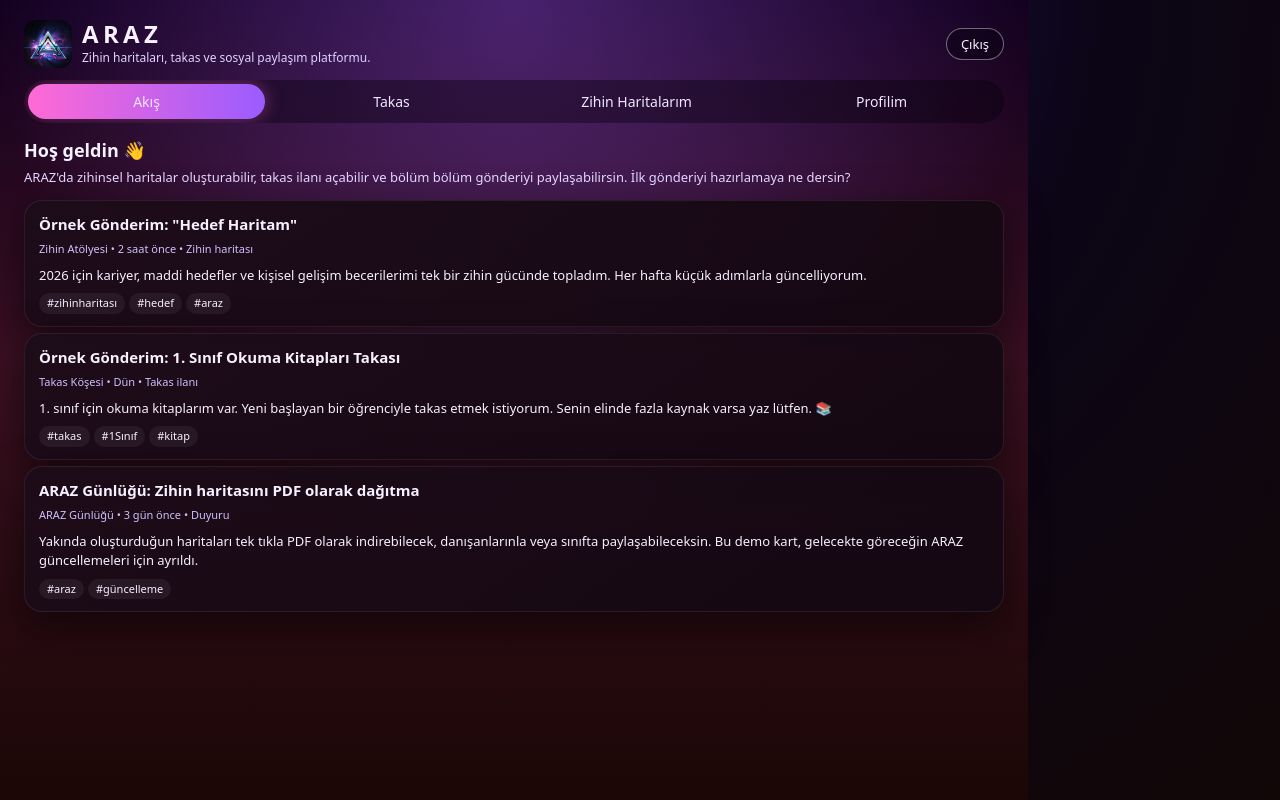
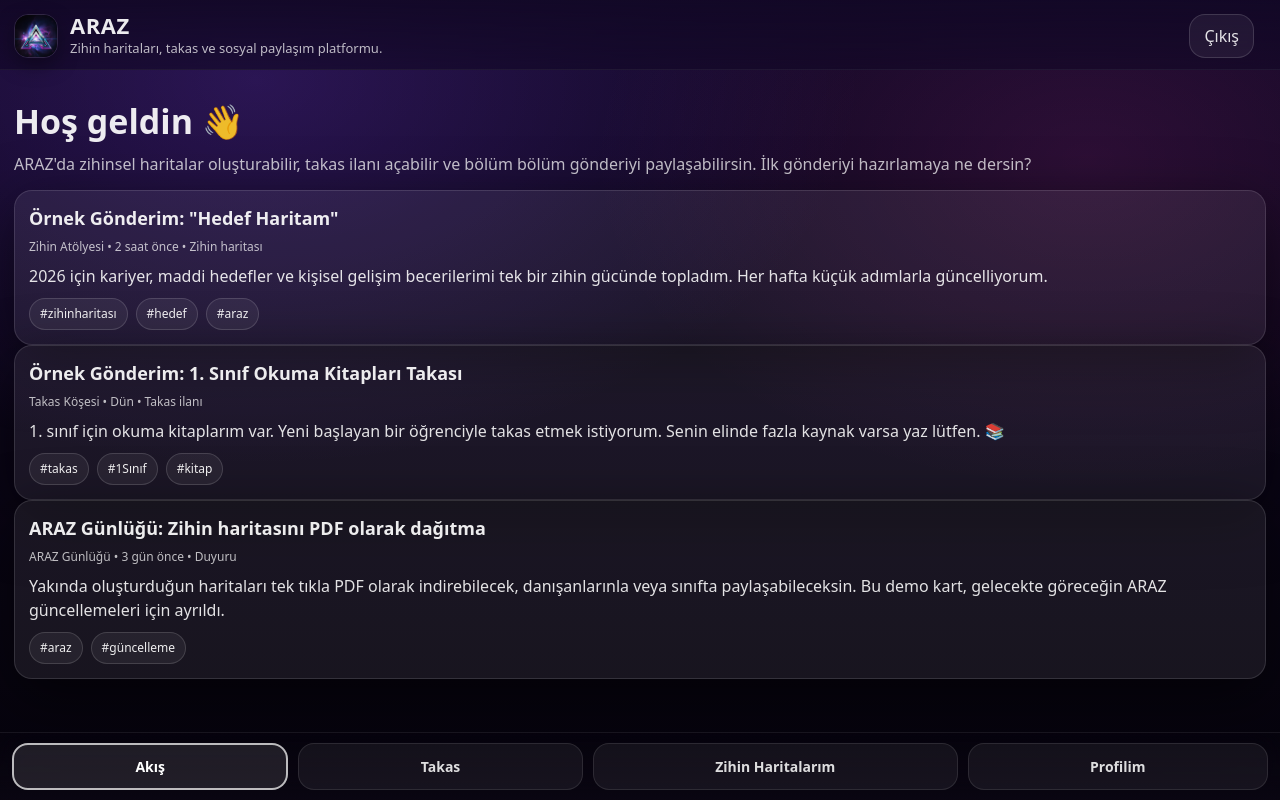
Before and after one commit to araz3110/araz-social, a React (Vite) app: page / in a window 1280 px wide. Both pictures are taken after a click on the button "Yapılandırma Olmadan Test Et". Built offline with nearby package versions, Linux system fonts and the light colour scheme; no server answers.

Commit message:
Update App.css

```diff
--- a/src/App.css
+++ b/src/App.css
@@ -1,387 +1,380 @@
-/* GENEL RESET */
-*,
-*::before,
-*::after {
-  box-sizing: border-box;
+/* =========================
+   ARAZ - App.css (FINAL PURPLE)
+   ========================= */
+
+:root{
+  --bg1:#05030b;         /* en koyu */
+  --bg2:#120826;         /* mor taban */
+  --glow1: rgba(135,70,255,.22);
+  --glow2: rgba(255,70,200,.12);
+
+  --glass: rgba(255,255,255,.07);
+  --glass2: rgba(255,255,255,.10);
+  --stroke: rgba(255,255,255,.12);
+
+  --text: rgba(255,255,255,.92);
+  --muted: rgba(255,255,255,.72);
+
+  --shadow: 0 18px 60px rgba(0,0,0,.55);
+  --radius: 18px;
 }
 
-html,
-body,
-#root {
-  margin: 0;
-  padding: 0;
-  height: 100%;
-  font-family: system-ui, -apple-system, BlinkMacSystemFont, "Segoe UI",
-    sans-serif;
-  background: radial-gradient(circle at top, #281158 0%, #0b0516 45%, #120707 100%);
-  color: #f9f5ff;
+*{ box-sizing:border-box; }
+html,body{ height:100%; }
+
+body{
+  margin:0;
+  font-family: system-ui, -apple-system, Segoe UI, Roboto, Arial, sans-serif;
+  color: var(--text);
+
+  /* Purple theme */
+  background:
+    radial-gradient(1100px 700px at 20% 10%, var(--glow1), transparent 55%),
+    radial-gradient(900px 600px at 85% 20%, var(--glow2), transparent 55%),
+    linear-gradient(180deg, var(--bg2), var(--bg1));
 }
 
-/* YÜKLENİYOR EKRANI */
-
-.loading-text {
-  color: #f5ecff;
-  font-size: 16px;
+/* =========================
+   Shell + Layout
+   ========================= */
+.app-shell{
+  min-height:100vh;
+  display:flex;
+  flex-direction:column;
 }
 
-/* LOGIN EKRANI */
+/* ============== TOP BAR (çakışma fix) ============== */
+.top-bar{
+  position: sticky;
+  top:0;
+  z-index: 80;
 
-.fullscreen-bg {
-  min-height: 100vh;
-  display: flex;
-  align-items: center;
-  justify-content: center;
-  padding: 24px 12px;
-  background:
-    radial-gradient(circle at top, rgba(173, 96, 255, 0.3), transparent 60%),
-    linear-gradient(180deg, #060313 0%, #130718 45%, #19080c 100%);
-  background-attachment: fixed;
+  padding: 14px 14px 10px;
+  background: linear-gradient(180deg, rgba(18,8,38,.92), rgba(18,8,38,.62));
+  backdrop-filter: blur(14px);
+  -webkit-backdrop-filter: blur(14px);
+  border-bottom: 1px solid rgba(255,255,255,.06);
+
+  /* Çıkış + logo çakışmasın */
+  display:grid;
+  grid-template-columns: auto 1fr auto;
+  align-items:center;
+  gap:12px;
 }
 
-.login-card {
-  width: 100%;
-  max-width: 420px;
-  background: rgba(15, 10, 25, 0.92);
-  border-radius: 24px;
-  padding: 24px 20px 20px;
-  box-shadow: 0 18px 60px rgba(0, 0, 0, 0.7);
-  backdrop-filter: blur(20px);
-  border: 1px solid rgba(255, 255, 255, 0.07);
-  text-align: center;
+.brand{
+  display:grid;
+  grid-template-columns: auto 1fr;
+  align-items:center;
+  gap:12px;
+  min-width:0;
 }
 
-.login-logo {
-  width: 72px;
-  height: 72px;
-  border-radius: 18px;
+.brand-logo{
+  width: 44px;
+  height: 44px;
+  border-radius: 14px;
   object-fit: cover;
-  margin-bottom: 8px;
+  border: 1px solid rgba(255,255,255,.12);
+  box-shadow: 0 8px 20px rgba(0,0,0,.35);
 }
 
-.login-title {
-  margin: 0;
-  font-size: 28px;
-  letter-spacing: 0.12em;
+.brand-text{ min-width:0; }
+
+.brand-text h1{
+  margin:0;
+  font-size: 22px;
+  letter-spacing:.5px;
+  line-height:1.05;
 }
 
-.login-subtitle {
-  margin: 4px 0 16px;
-  font-size: 14px;
-  color: #ddd0ff;
+.brand-text p{
+  margin:2px 0 0;
+  font-size: 13px;
+  color: var(--muted);
+  overflow:hidden;
+  text-overflow: ellipsis;
+  white-space: nowrap;
+  max-width: 100%;
 }
 
-.login-warning {
-  font-size: 12px;
-  text-align: left;
-  background: rgba(255, 215, 0, 0.08);
-  border: 1px solid rgba(255, 215, 0, 0.5);
-  border-radius: 12px;
-  padding: 8px 10px;
-  color: #ffeaa7;
-  margin-bottom: 16px;
+/* Çıkış butonu */
+.top-bar .ghost-button{
+  justify-self:end;
+  white-space:nowrap;
+  flex:0 0 auto;
+  padding: 10px 14px;
 }
 
-/* Login toggle */
-
-.login-toggle {
-  display: flex;
-  gap: 8px;
-  margin-bottom: 12px;
+/* İçerik alanı */
+.content{
+  padding: 18px 14px 120px; /* alt menü için yer */
+}
+.page{
+  padding-bottom: 140px; /* alt menü + fab güvenli */
 }
 
-.toggle-btn {
-  flex: 1;
-  padding: 8px 0;
-  border-radius: 999px;
-  border: 0;
-  font-size: 14px;
-  cursor: pointer;
-  background: rgba(255, 255, 255, 0.06);
-  color: #f3e9ff;
+/* =========================
+   Bottom Nav (Sabit)
+   ========================= */
+.nav-tabs{
+  position: fixed;
+  left:0;
+  right:0;
+  bottom:0;
+  z-index: 70;
+  padding: 10px 12px calc(10px + env(safe-area-inset-bottom));
+  background: linear-gradient(180deg, rgba(10,6,18,.22), rgba(10,6,18,.92));
+  backdrop-filter: blur(16px);
+  -webkit-backdrop-filter: blur(16px);
+  border-top: 1px solid rgba(255,255,255,.06);
+  display:flex;
+  gap:10px;
+  justify-content: space-between;
 }
 
-.toggle-btn.active {
-  background: linear-gradient(90deg, #ff6ad5, #9b5cff);
-  color: #ffffff;
-}
-
-/* Login form */
-
-.login-form {
-  display: flex;
-  flex-direction: column;
-  gap: 10px;
-  margin-bottom: 12px;
-}
-
-.field-label {
-  display: flex;
-  flex-direction: column;
-  align-items: flex-start;
-  gap: 4px;
-  font-size: 13px;
-  color: #e4ddff;
-}
-
-.text-input {
-  width: 100%;
-  padding: 8px 10px;
-  border-radius: 999px;
-  border: 1px solid rgba(255, 255, 255, 0.18);
-  background: rgba(8, 4, 18, 0.85);
-  color: #f8f5ff;
-  font-size: 14px;
-}
-
-.text-input:focus {
-  outline: 2px solid #ff6ad5;
-  outline-offset: 1px;
-}
-
-.primary-btn {
-  width: 100%;
-  margin-top: 4px;
-  padding: 9px 0;
-  border-radius: 999px;
-  border: 0;
-  font-size: 15px;
-  font-weight: 600;
-  background: linear-gradient(90deg, #ff6ad5, #9b5cff);
-  color: #ffffff;
-  cursor: pointer;
-}
-
-.secondary-btn {
-  width: 100%;
-  margin-top: 4px;
-  padding: 9px 10px;
-  border-radius: 999px;
-  border: 1px solid rgba(255, 255, 255, 0.2);
-  background: transparent;
-  color: #f5edff;
-  font-size: 13px;
-  cursor: pointer;
-}
-
-.error-text {
-  width: 100%;
-  font-size: 12px;
-  color: #ffb4b4;
-  text-align: left;
-}
-
-.login-footer {
-  margin: 10px 0 0;
-  font-size: 12px;
-  color: #ccc1ff;
-}
-
-/* ANA UYGULAMA (HOME) */
-
-.app-shell {
-  min-height: 100vh;
-  padding: 16px 10px 28px;
-  background:
-    radial-gradient(circle at top, rgba(173, 96, 255, 0.35), transparent 55%),
-    linear-gradient(180deg, #12001f 0%, #3b1022 45%, #1b0705 100%);
-  color: #f7f0ff;
-}
-
-.top-bar {
-  max-width: 980px;
-  margin: 0 auto 12px;
-  display: flex;
-  justify-content: space-between;
-  align-items: center;
-  gap: 12px;
-}
-
-.brand {
-  display: flex;
-  align-items: center;
-  gap: 10px;
-}
-
-.brand-logo {
-  width: 40px;
-  height: 40px;
-  border-radius: 12px;
-  object-fit: cover;
-}
-
-.brand-text h1 {
-  margin: 0;
-  font-size: 22px;
-  letter-spacing: 0.18em;
-}
-
-.brand-text p {
-  margin: 2px 0 0;
-  font-size: 12px;
-  color: #e0d2ff;
-}
-
-.ghost-button {
-  border-radius: 999px;
-  border: 1px solid rgba(255, 255, 255, 0.4);
-  background: rgba(3, 0, 8, 0.3);
-  color: #f8f4ff;
-  padding: 6px 14px;
-  font-size: 13px;
-  cursor: pointer;
-}
-
-/* Sekmeler */
-
-.nav-tabs {
-  max-width: 980px;
-  margin: 0 auto 14px;
-  display: flex;
-  gap: 8px;
-  background: rgba(5, 0, 10, 0.4);
-  padding: 4px;
-  border-radius: 999px;
-  overflow-x: auto;
-}
-
-.nav-tab {
-  flex: 1;
-  border-radius: 999px;
-  border: 0;
-  padding: 8px 0;
-  background: transparent;
-  color: #f0e7ff;
+.nav-tab{
+  flex:1 1 auto;
+  padding: 12px 10px;
+  border-radius: 16px;
+  border: 1px solid rgba(255,255,255,.10);
+  background: rgba(255,255,255,.06);
+  color: rgba(255,255,255,.86);
+  font-weight: 800;
   font-size: 14px;
   cursor: pointer;
 }
 
-.nav-tab.active {
-  background: linear-gradient(90deg, #ff6ad5, #9b5cff);
-  box-shadow: 0 0 18px rgba(255, 106, 213, 0.4);
+.nav-tab.active{
+  background: rgba(255,255,255,.10);
+  border: 2px solid rgba(255,255,255,.70);
+  color:#fff;
 }
 
-/* İçerik */
+/* =========================
+   Buttons
+   ========================= */
+.primary-button{
+  border:none;
+  padding: 12px 14px;
+  border-radius: 16px;
+  cursor:pointer;
+  color:#fff;
+  font-weight: 900;
+  background: linear-gradient(90deg, rgba(145,70,255,.75), rgba(255,70,200,.30));
+  box-shadow: 0 10px 26px rgba(0,0,0,.35);
+}
+.primary-button:disabled{ opacity:.55; cursor:not-allowed; }
 
-.content {
-  max-width: 980px;
-  margin: 0 auto;
-  display: flex;
-  flex-direction: column;
-  gap: 14px;
+.ghost-button{
+  padding: 10px 14px;
+  border-radius: 16px;
+  border: 1px solid rgba(255,255,255,.14);
+  background: rgba(255,255,255,.06);
+  color: rgba(255,255,255,.88);
+  cursor:pointer;
+}
+.ghost-button:disabled{ opacity:.6; cursor:not-allowed; }
+
+/* =========================
+   Cards
+   ========================= */
+.card, .profile-card{
+  border-radius: var(--radius);
+  background: var(--glass);
+  border: 1px solid var(--stroke);
+  box-shadow: var(--shadow);
+  padding: 14px;
 }
 
-.section-title {
-  margin: 0 0 4px;
+.card-title{
+  margin:0 0 6px;
   font-size: 18px;
+  font-weight: 900;
+}
+.card-meta{
+  margin: 6px 0 0;
+  font-size: 12px;
+  color: var(--muted);
+}
+.card-body{
+  margin: 8px 0 0;
+  color: rgba(255,255,255,.88);
+  line-height: 1.5;
+}
+.card-tags{
+  display:flex;
+  gap:8px;
+  flex-wrap:wrap;
+  margin-top:10px;
+}
+.tag{
+  font-size: 12px;
+  padding: 6px 10px;
+  border-radius: 999px;
+  border: 1px solid rgba(255,255,255,.14);
+  background: rgba(255,255,255,.06);
 }
 
-.section-subtitle {
-  margin: 0 0 12px;
-  font-size: 13px;
-  color: #e3d6ff;
+/* Başlıklar */
+.section-title{
+  margin: 8px 0 6px;
+  font-size: 34px;
+  font-weight: 950;
+}
+.section-subtitle{
+  margin: 0 0 14px;
+  color: var(--muted);
+  line-height: 1.45;
 }
 
-/* Kartlar */
-
-.card {
-  background: linear-gradient(
-    145deg,
-    rgba(29, 12, 25, 0.96),
-    rgba(20, 8, 18, 0.96)
-  );
-  border-radius: 18px;
-  padding: 12px 14px;
-  box-shadow: 0 14px 40px rgba(0, 0, 0, 0.55);
-  border: 1px solid rgba(255, 255, 255, 0.08);
-  margin-bottom: 6px;
+/* =========================
+   Profile avatar
+   ========================= */
+.profile-avatar{
+  background: radial-gradient(120px 80px at 30% 20%, rgba(145,70,255,.40), rgba(255,70,200,.14));
+  border: 1px solid rgba(255,255,255,.18);
+  box-shadow: 0 10px 26px rgba(0,0,0,.35);
+  color: white;
 }
 
-.card-title {
-  margin: 0 0 6px;
-  font-size: 15px;
+/* =========================
+   FAB (+) - Çıkış ile çakışmasın
+   ========================= */
+.fab{
+  position: fixed;
+  right: 16px;
+  bottom: calc(86px + env(safe-area-inset-bottom)); /* alt menünün üstü */
+  z-index: 90;
+  width: 58px;
+  height: 58px;
+  border-radius: 20px;
+  border: 1px solid rgba(255,255,255,.14);
+  background: rgba(255,255,255,.08);
+  backdrop-filter: blur(12px);
+  -webkit-backdrop-filter: blur(12px);
+  box-shadow: 0 16px 40px rgba(0,0,0,.45);
+  color:#fff;
+  display:grid;
+  place-items:center;
+  cursor:pointer;
+}
+.fab-plus{
+  font-size: 30px;
+  font-weight: 900;
+  line-height: 1;
 }
 
-.card-meta {
-  margin: 0 0 8px;
-  font-size: 11px;
-  color: #d0c0ff;
+/* =========================
+   AUTH page (Auth.jsx)
+   ========================= */
+.auth-page{
+  min-height:100vh;
+  display:flex;
+  align-items:center;
+  justify-content:center;
+  padding: 18px 14px;
 }
 
-.card-body {
-  margin: 0 0 8px;
-  font-size: 13px;
+.auth-card{
+  width:100%;
+  max-width:520px;
+  border-radius: 22px;
+  background: rgba(18,8,38,.72);
+  border: 1px solid rgba(255,255,255,.10);
+  box-shadow: var(--shadow);
+  backdrop-filter: blur(16px);
+  -webkit-backdrop-filter: blur(16px);
+  padding:16px;
 }
 
-.card-tags {
-  display: flex;
-  flex-wrap: wrap;
-  gap: 4px;
-  font-size: 11px;
+.auth-header h1{
+  margin:0;
+  font-size:34px;
+  font-weight:950;
 }
 
-.tag {
-  padding: 2px 8px;
-  border-radius: 999px;
-  background: rgba(255, 255, 255, 0.06);
+.auth-header p{
+  margin: 8px 0 0;
+  color: var(--muted);
+  line-height: 1.45;
 }
 
-/* Profil kartı */
-
-.profile-card {
-  display: flex;
-  align-items: center;
-  gap: 10px;
-  margin-bottom: 10px;
-  padding: 12px 14px;
-  border-radius: 18px;
-  background: rgba(12, 5, 20, 0.95);
-  border: 1px solid rgba(255, 255, 255, 0.08);
+.auth-tabs{
+  display:flex;
+  gap:10px;
+  margin-top:14px;
+  padding:8px;
+  border-radius:18px;
+  background: rgba(255,255,255,.06);
+  border: 1px solid rgba(255,255,255,.10);
 }
 
-.profile-avatar {
-  width: 40px;
-  height: 40px;
-  border-radius: 999px;
-  display: flex;
-  align-items: center;
-  justify-content: center;
-  background: linear-gradient(135deg, #ff6ad5, #9b5cff);
-  font-weight: 700;
+.auth-tabs button{
+  flex:1;
+  padding:12px 10px;
+  border-radius:16px;
+  border: 1px solid rgba(255,255,255,.10);
+  background: rgba(255,255,255,.06);
+  color: rgba(255,255,255,.86);
+  font-weight:900;
+  cursor:pointer;
 }
 
-.profile-info {
-  display: flex;
-  flex-direction: column;
+.auth-tabs button.active{
+  border: 2px solid rgba(255,255,255,.70);
+  background: rgba(255,255,255,.10);
+  color:#fff;
 }
 
-.profile-email {
-  margin: 0;
-  font-size: 14px;
+.auth-error{
+  margin-top: 12px;
+  padding: 10px 12px;
+  border-radius: 16px;
+  border: 1px solid rgba(255,100,130,.28);
+  background: rgba(255,80,120,.12);
 }
 
-.profile-role {
-  margin: 2px 0 0;
-  font-size: 12px;
-  color: #d9cfff;
+.auth-form{
+  margin-top:14px;
+  display:grid;
+  gap:10px;
 }
 
-/* EKRAN GENİŞLEYİNCE */
+.auth-form label{
+  font-size:13px;
+  color: rgba(255,255,255,.85);
+  font-weight:800;
+}
 
-@media (min-width: 768px) {
-  .app-shell {
-    padding: 20px 24px 32px;
-  }
+.auth-form input{
+  width:100%;
+  padding: 14px 14px;
+  border-radius:16px;
+  border: 1px solid rgba(255,255,255,.14);
+  background: rgba(255,255,255,.06);
+  color:#fff;
+  outline:none;
+}
 
-  .login-card {
-    padding: 28px 26px 22px;
-  }
+.auth-form input::placeholder{
+  color: rgba(255,255,255,.40);
+}
 
-  .brand-logo {
-    width: 48px;
-    height: 48px;
-  }
+.auth-submit{
+  margin-top:6px;
+  width:100%;
+  padding: 14px 14px;
+  border-radius:18px;
+  border:none;
+  cursor:pointer;
+  color:#fff;
+  font-weight:950;
+  background: linear-gradient(90deg, rgba(145,70,255,.78), rgba(255,70,200,.30));
+  box-shadow: 0 14px 34px rgba(0,0,0,.45);
+}
 
-  .brand-text h1 {
-    font-size: 24px;
-  }
+.auth-foot{
+  margin-top:12px;
+  color: rgba(255,255,255,.75);
 }
```
